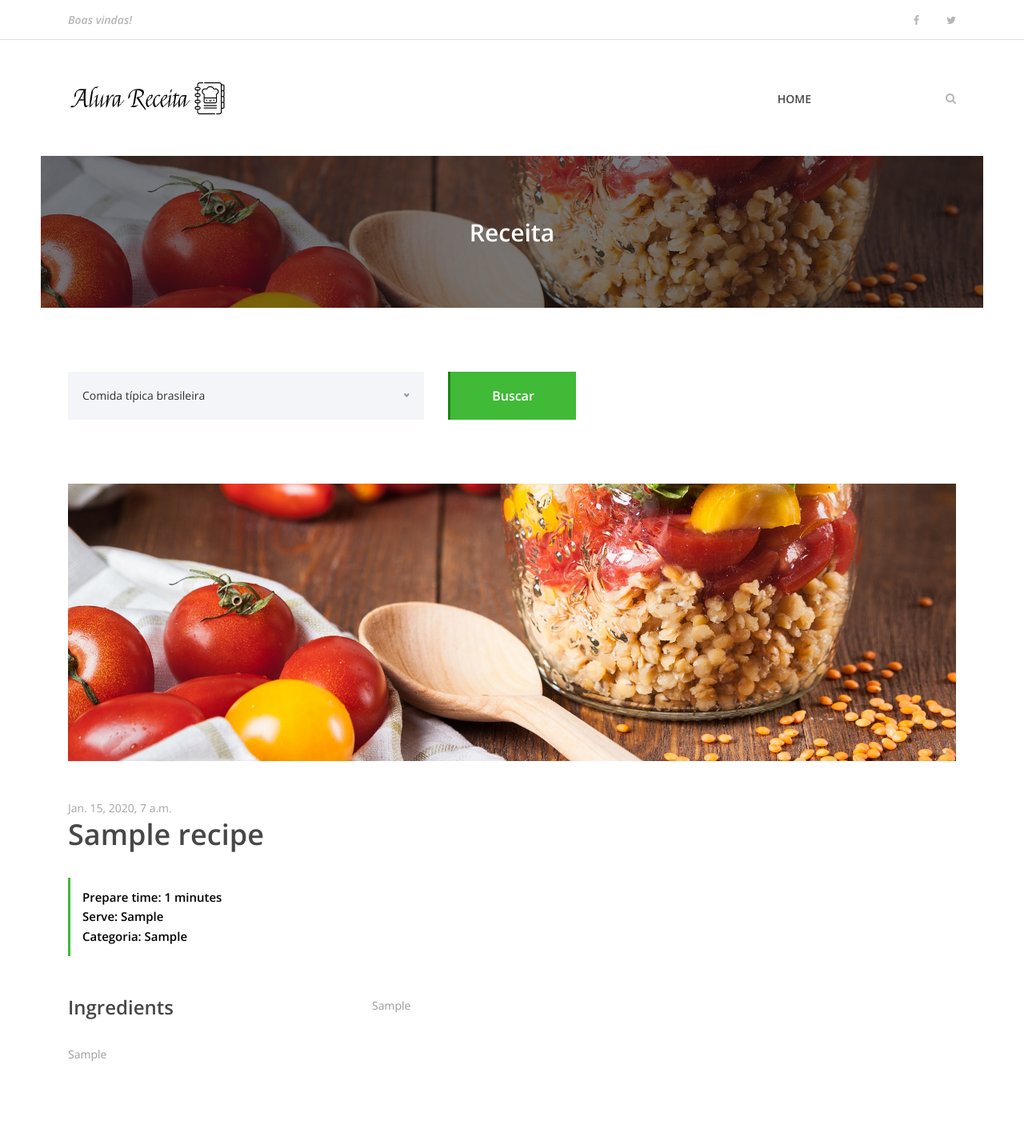
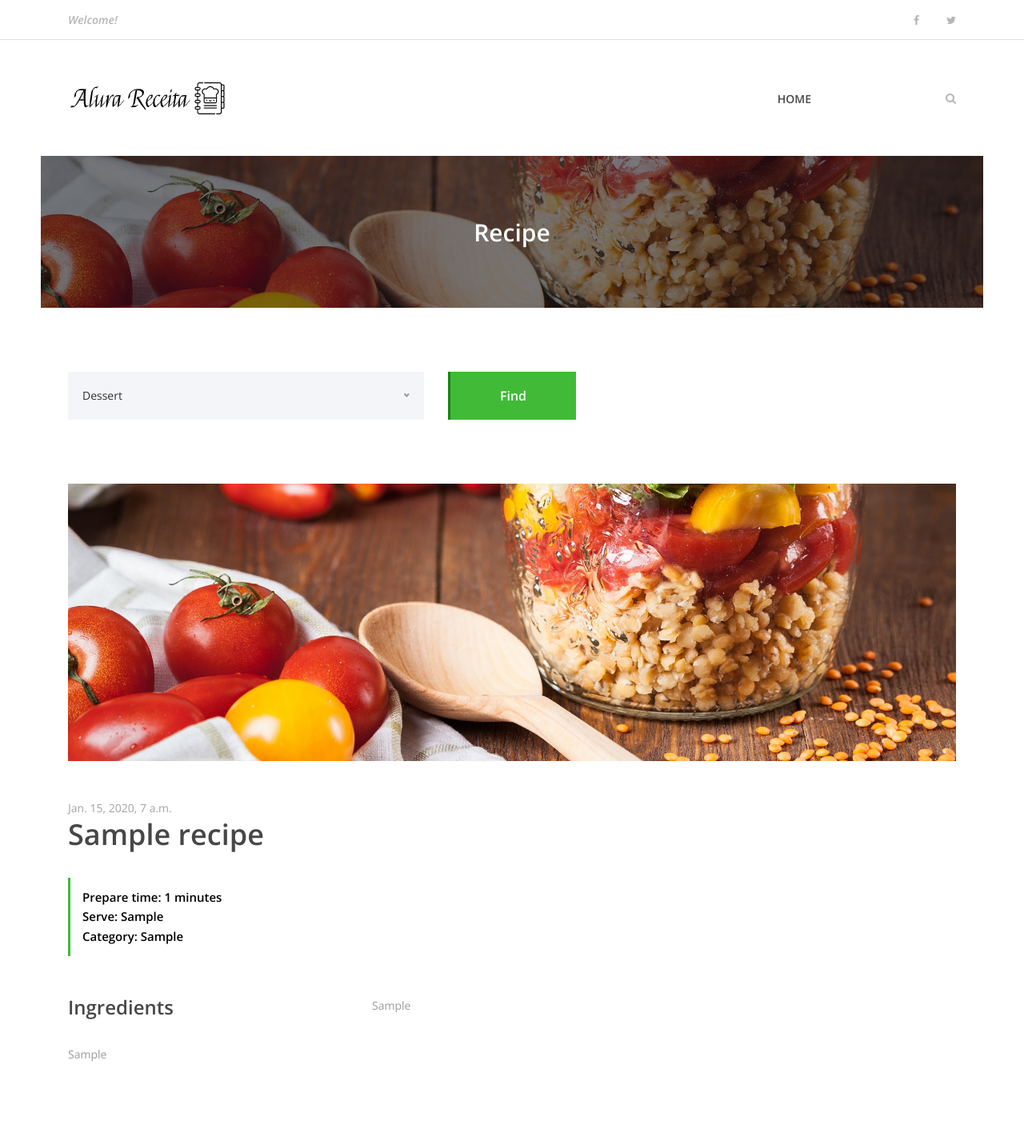
Before and after one commit to woliveira82/django-recipes, a Django app: page /1 in a window 1280 px wide. Shown: the top 1421 px of the page at 80% size. Run offline with Django 3.2, Linux system fonts and the light colour scheme; tables that the repository leaves empty hold one stand-in row (values such as "Sample post"); some libraries are stand-ins or nearby versions.

Commit message:
Update templates, translated words

```diff
--- a/recipe/templates/base.html
+++ b/recipe/templates/base.html
@@ -9,7 +9,7 @@
     <meta http-equiv="X-UA-Compatible" content="IE=edge">
     <meta name="viewport" content="width=device-width, initial-scale=1, shrink-to-fit=no">
     <!-- Título -->
-    <title>Alura Receitas</title>
+    <title>Best Recipes</title>
 
     <!-- Favicon -->
     <link rel="icon" href="{% static 'img/core-img/favicon.ico' %}">
--- a/recipe/templates/partials/menu.html
+++ b/recipe/templates/partials/menu.html
@@ -12,9 +12,9 @@
                     <div class="breaking-news">
                         <div id="breakingNewsTicker" class="ticker">
                             <ul>
-                                <li><a href="">Boas vindas!</a></li>
-                                <li><a href="">As melhores receitas</a></li>
-                                <li><a href="">Você encontra aqui!</a></li>
+                                <li><a href="">Welcome!</a></li>
+                                <li><a href="">The best recipes</a></li>
+                                <li><a href="">you find here.</a></li>
                             </ul>
                         </div>
                     </div>
--- a/recipe/templates/recipe.html
+++ b/recipe/templates/recipe.html
@@ -10,7 +10,7 @@
         <div class="row h-100 align-items-center">
             <div class="col-12">
                 <div class="breadcumb-text text-center">
-                    <h2>Receita</h2>
+                    <h2>Recipe</h2>
                 </div>
             </div>
         </div>
@@ -27,13 +27,13 @@
                 <div class="row">
                     <div class="col-12 col-lg-5">
                         <select name="select1" id="select1">
-                            <option value="1">Comida típica brasileira</option>
-                            <option value="1">Massas</option>
-                            <option value="1">Veganas</option>
+                            <option value="1">Dessert</option>
+                            <option value="1">Pasta</option>
+                            <option value="1">Vegeterian</option>
                         </select>
                     </div>
                     <div class="col-12 col-lg-2 text-right">
-                        <button type="submit" class="btn delicious-btn">Buscar</button>
+                        <button type="submit" class="btn delicious-btn">Find</button>
                     </div>
                 </div>
             </form>
@@ -63,7 +63,7 @@
                         <div class="receipe-duration">
                             <h6>Prepare time: {{ recipe.prepare_time }} minutes</h6>
                             <h6>Serve: {{ recipe.serves }}</h6>
-                            <h6>Categoria: {{ recipe.category }}</h6>
+                            <h6>Category: {{ recipe.category }}</h6>
                         </div>
                     </div>
                 </div>
```
